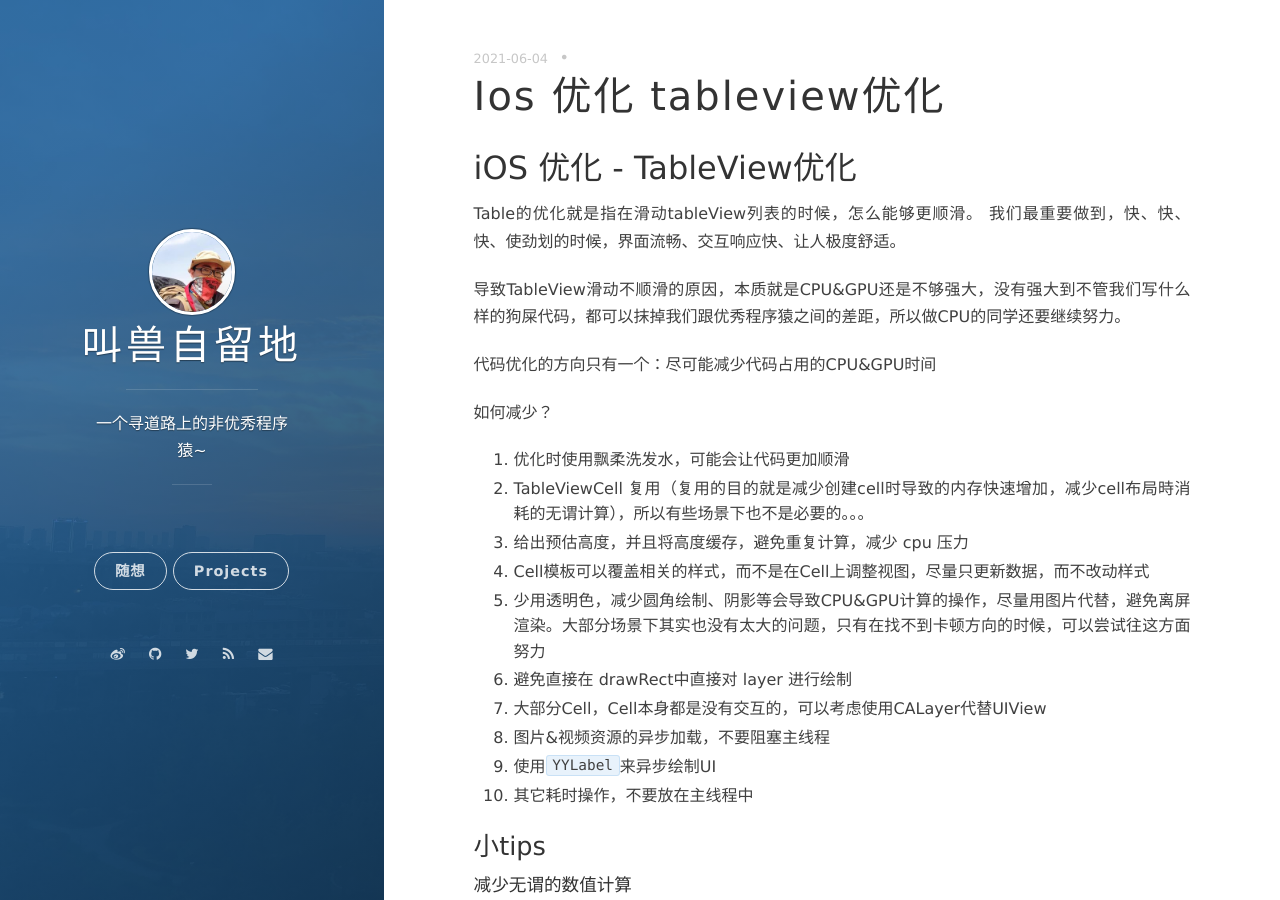
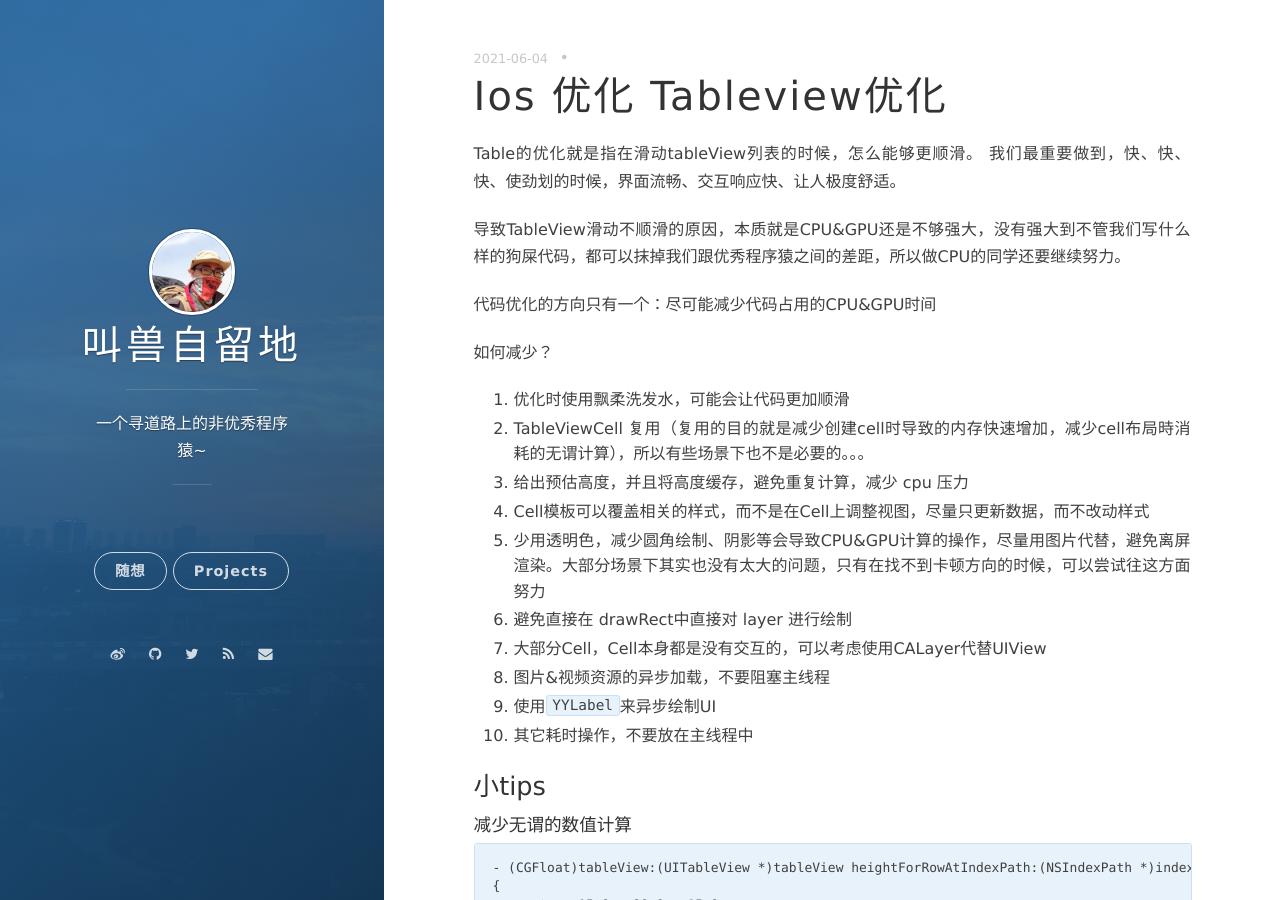
Before and after one commit to youran1024/youran1024.github.io, a Jekyll site: the page built from _posts/2021-06-04-iOS 优化--TableView优化.markdown, in a window 1280 px wide and 900 px high. Built offline with Jekyll 4.4.1, drawn with Linux system fonts in a browser that asks for light colours; nearby versions of some CDN libraries; our own code applies the rules of GitHub Pages for plain Markdown files; comment, search, counter and statistics services are not loaded.

Commit message:
修改内容

```diff
--- a/_posts/2021-06-04-iOS 优化 - TableView优化.markdown
+++ b/_posts/2021-06-04-iOS 优化--TableView优化.markdown
@@ -1,5 +1,3 @@
-## iOS 优化 - TableView优化
-
 Table的优化就是指在滑动tableView列表的时候，怎么能够更顺滑。
 我们最重要做到，快、快、快、使劲划的时候，界面流畅、交互响应快、让人极度舒适。
 
@@ -75,7 +73,11 @@ dispatch_async(dispatch_get_global_queue(DISPATCH_QUEUE_PRIORITY_DEFAULT, 0), ^{
 
 ### 参考博文：
 [iOS 深入分析大图显示问题](https://juejin.cn/post/68449035975498137670)
+
 [iOS 处理图片的一些小 Tip, 大神的文章，值得看看](https://blog.ibireme.com/2015/11/02/ios_image_tips)
+
 [iOS 保持界面流畅的技巧](https://blog.ibireme.com/2015/11/12/smooth_user_interfaces_for_ios/)
+
 [VVeboTableViewDemo](https://github.com/johnil/VVeboTableViewDemo)
+
 [FDTemplateLayoutCell](http://blog.sunnyxx.com/2015/05/17/cell-height-calculation/)
```
